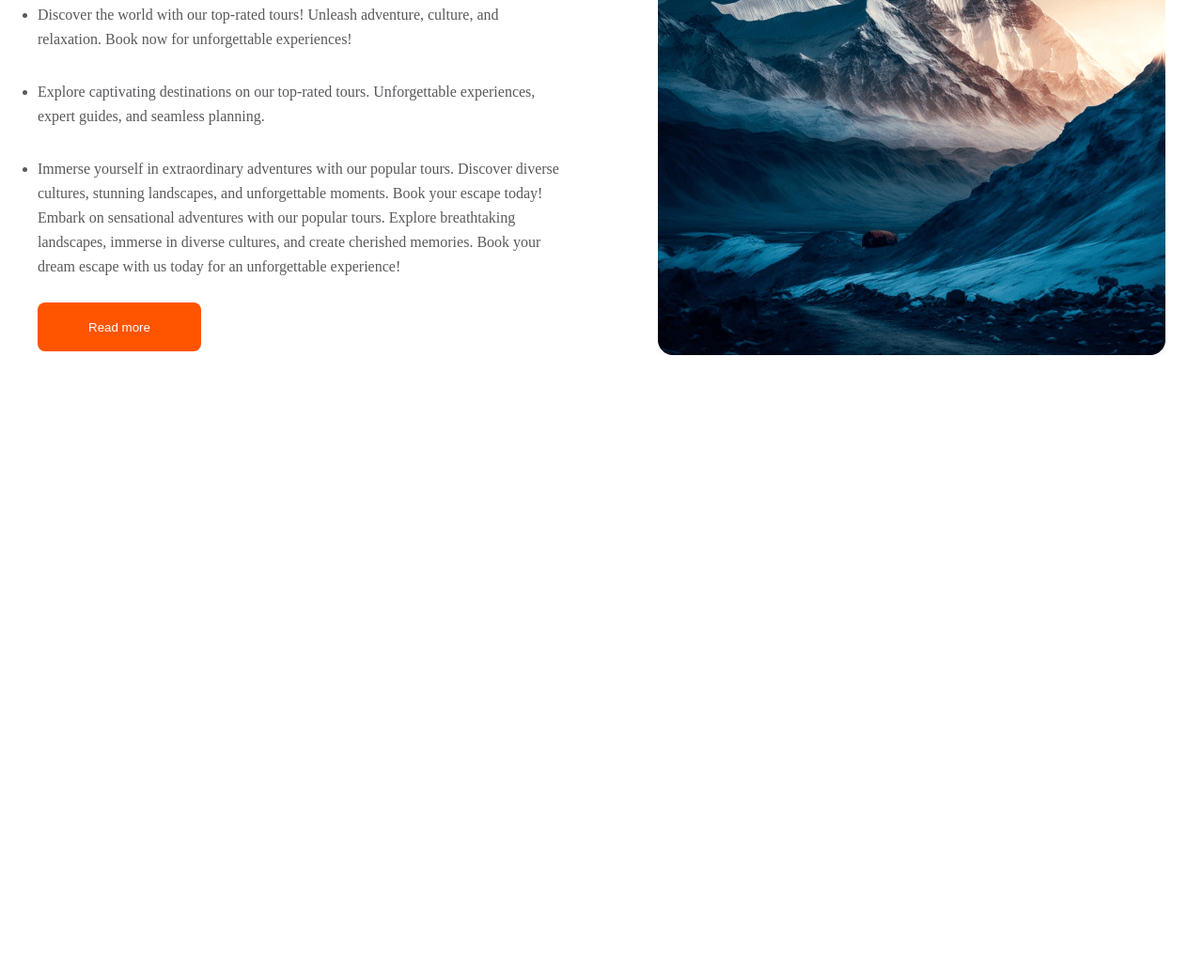
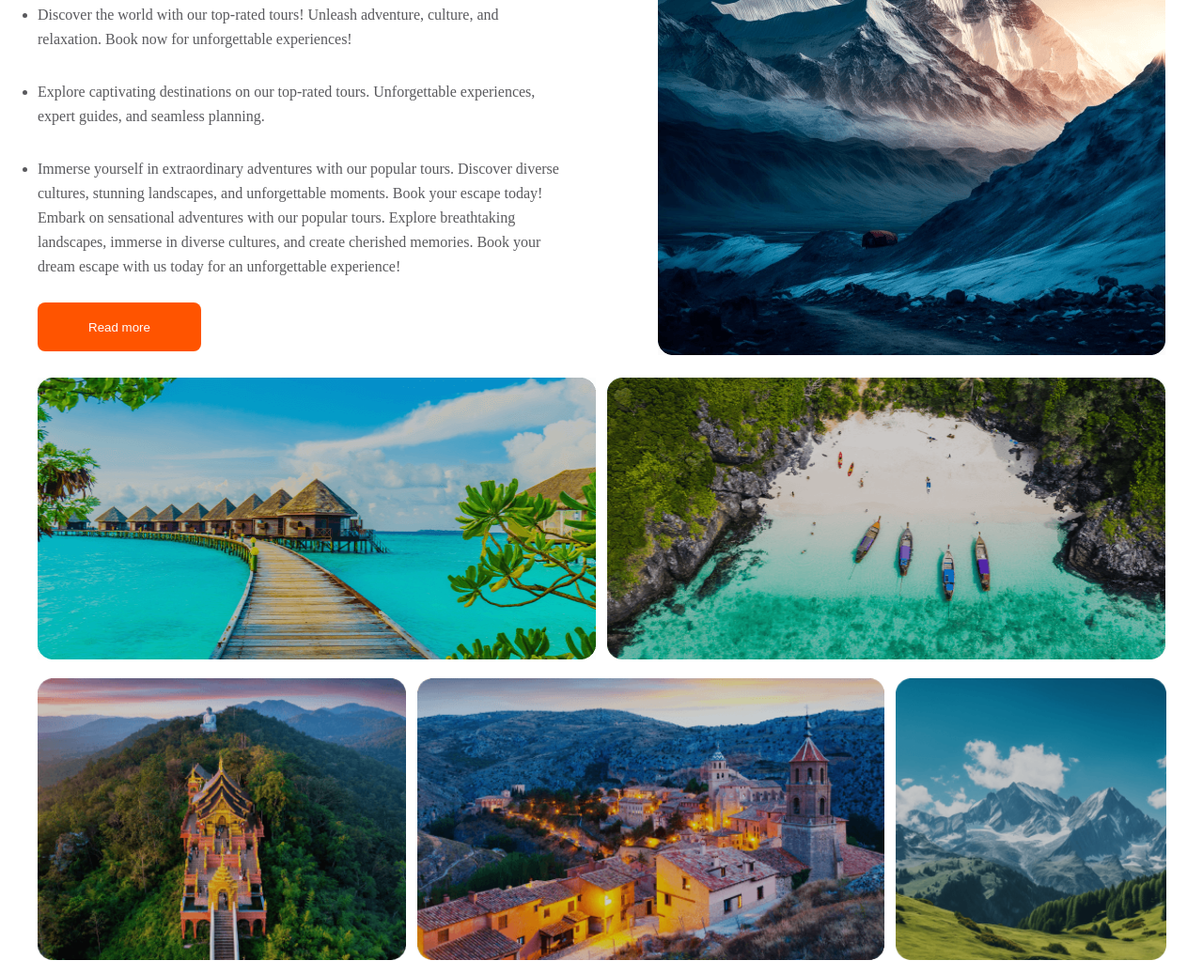
Before and after one commit to Noman4d/Hero-travels, a plain HTML site: page Hero travel/index.html in a window 1280 px wide. Shown: the part 890-1929 px from the top of the page at 94% size. Before the commit the page ends 1272 px from the top, so only its background shows below. Drawn offline with Linux system fonts and the light colour scheme.

Commit message:
editing destinations section

```diff
--- a/Hero travel/index.html
+++ b/Hero travel/index.html
@@ -52,6 +52,14 @@
             </div>
             <div class="popuar-img"><img src="./Images/Rectangle 4.png" alt=""></div>
         </section>
+        <section class="destinations">
+                <div class="row-1">
+                    <img src="./Images/Rectangle 5.png" alt="">
+                    <img src="./Images/Rectangle 8.png" alt="">
+                </div>
+                <div class="row-1"><img src="./Images/Rectangle 6.png" alt=""><img src="./Images/Rectangle 7.png" alt=""><img src="./Images/Rectangle 9.png" alt=""></div>
+                <div class="row-1"><img src="./Images/Rectangle 11.png" alt=""><img src="./Images/Rectangle 10.png" alt=""></div>
+        </section>
     </main>
 
 </body>
--- a/Hero travel/styles/index.css
+++ b/Hero travel/styles/index.css
@@ -168,8 +168,18 @@ background: #FF5400;
 border: none;
 margin-top: 25px;
 }
+/* destinations */
+.row-1{
+    display: flex;
+    gap: 12px;
+    margin-top: 20px;
+}
+.row-1 img{
+    width: 100%;
+height: 300px;
 
-
+fill: linear-gradient(0deg, rgba(19, 19, 24, 0.20) 0%, rgba(19, 19, 24, 0.20) 100%), url(<path-to-image>), lightgray -101px -108.075px / 135.253% 172.05% no-repeat;
+}
 
 
 
```
